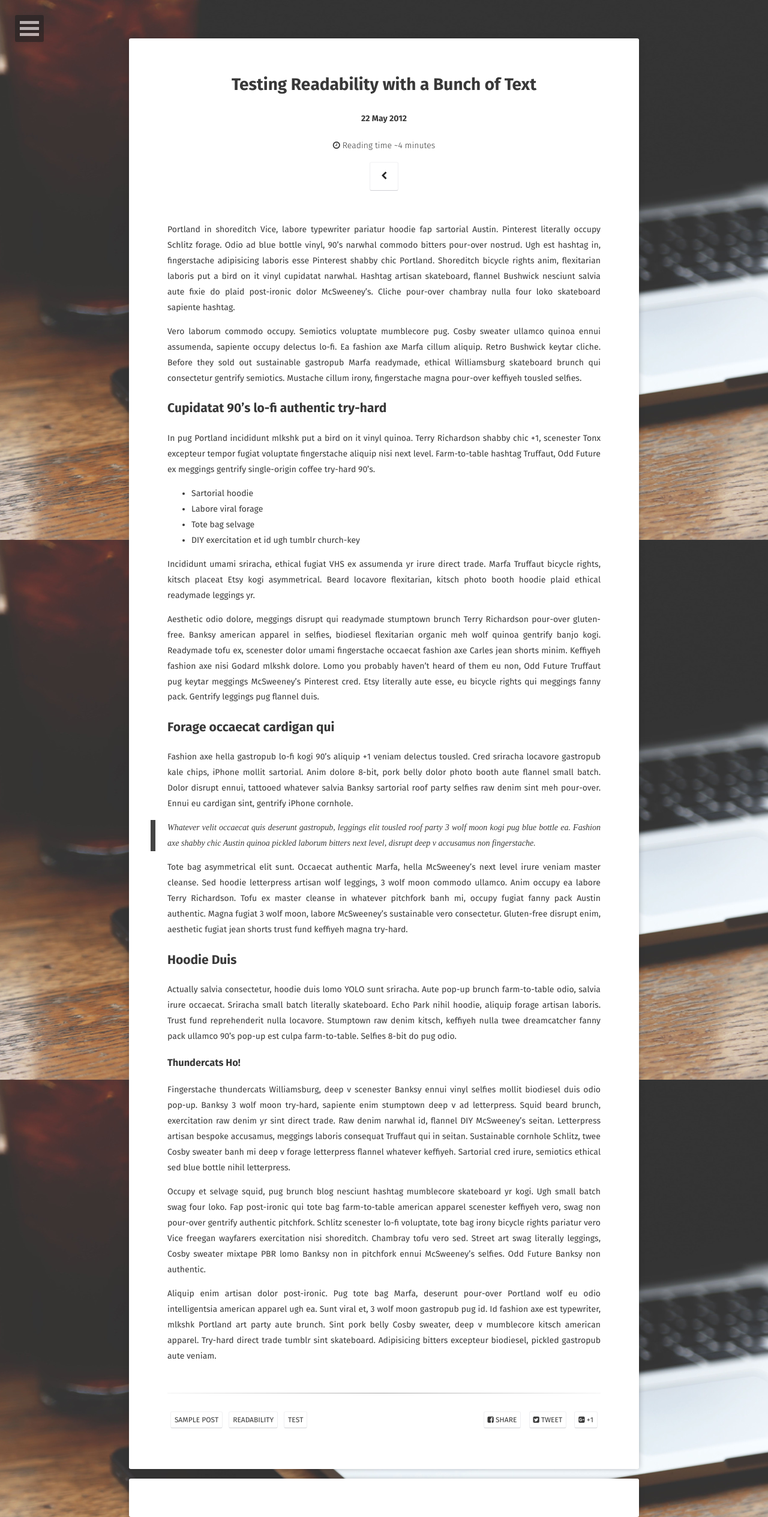
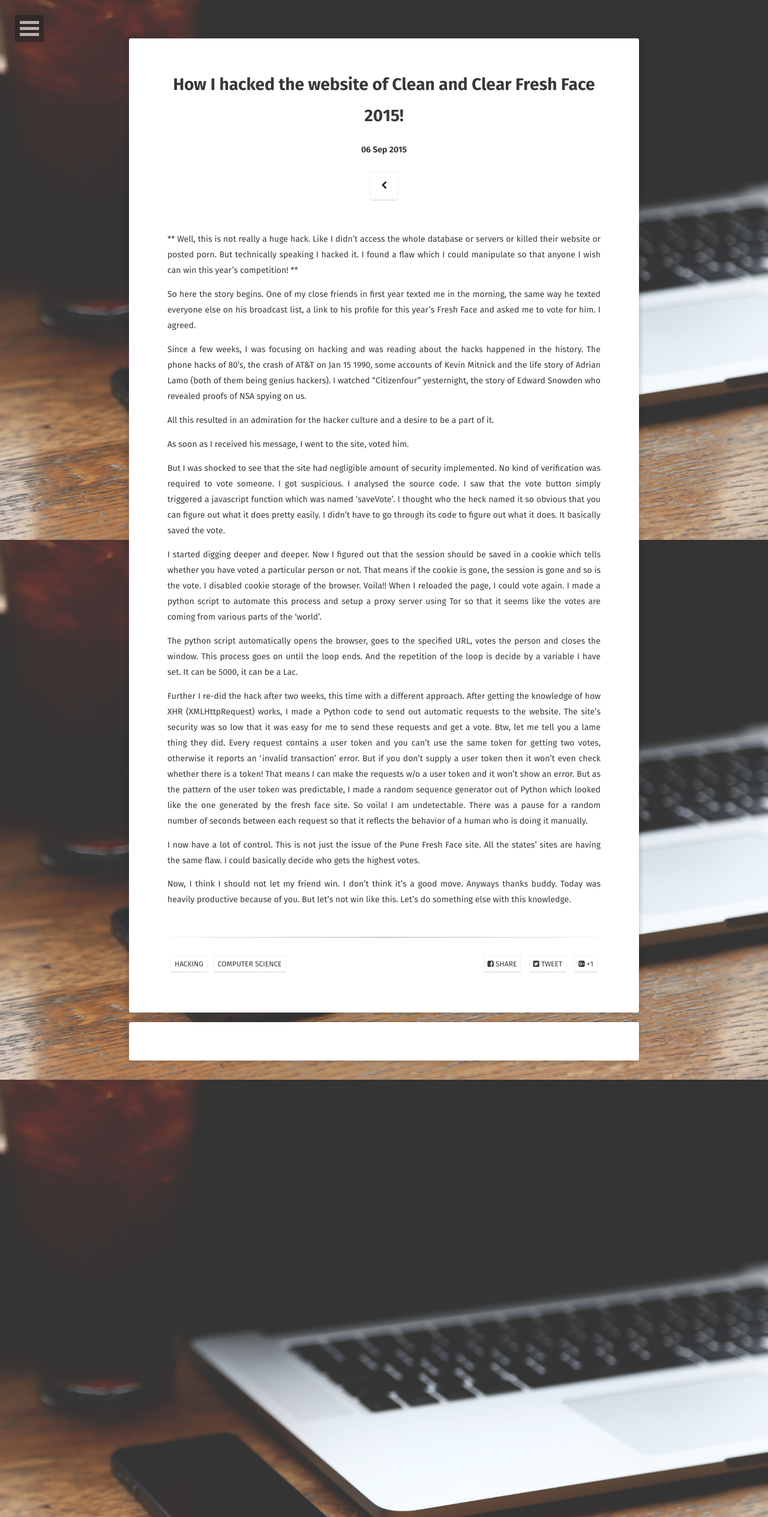
Before and after one commit to denny-sam/itsdennian.github.io, a Jekyll site: the page built from _posts/2012-05-22-readability-post.md, in a window 1280 px wide. Shown: the whole page at 60% size. Built offline with Jekyll 4.4.1, drawn with Linux system fonts in a browser that asks for light colours; some web fonts are replaced; comment, search, counter and statistics services are not loaded.

Commit message:
added posts

```diff
--- a/_config.yml
+++ b/_config.yml
@@ -1,14 +1,14 @@
 # Site
-title:              Moon
-bio:                'Minimal, one column jekyll theme.'
+title:              Denny Sam
+bio:                'Creative individual with many pasions, but learning, problem solving and working on innovative ideas dominate the list. Worked with over 15 frameworks and languages. Curently working with frameworks like ReactJS along with doing UI/UX research. Interested in getting into research and analysis of inteligent systems'
 description:        "Moon is a minimal, one column jekyll theme for your blog."
-reading_time:       true
+reading_time:       false
 words_per_minute:   200
 logo:               'assets/img/logo.png'
 background:         'assets/img/placeholder-big.jpg'
 tiled_bg:           false   # Set this true if you want to tile your background image, otherwise it will be covered
 locale:             en_US
-url:                https://taylantatli.github.io/Moon
+url:                https://itsdennian.github.io/
 
 # Jekyll
 permalink:          /:title/
@@ -26,7 +26,7 @@
   style:            compressed
 
 # Comments
-disqus_shortname:   taylantatli
+disqus_shortname:   dennysam
 
 # Social
 # if you don't have any of social below, comment the line.
@@ -38,19 +38,19 @@
   #ad-slot:
 #bing-verify:
 #email:
-twitter:            username
-facebook:           username
-github-url:         username
+twitter:            itsdennian
+facebook:           itsdennian
+github-url:         itsdennian
 #stackoverflow:     123456/username   from a "http://stackoverflow.com/users/123456/username" link
 #linkedin:          username
 #xing:              username
-instagram:          username
+instagram:          dennysam_
 #lastfm:            username
 #tumblr:            username
 #medium:            '@username'
 #pinterest:         username
 #foursquare:        username
-steam:              username
+#steam:              username
 #dribbble:          username
 #youtube:           username
 #youtube-channel:   channel
--- a/_posts/2012-05-22-readability-post.md
+++ b/_posts/2012-05-22-readability-post.md
@@ -1,45 +1,30 @@
 ---
 layout: post
-title: "Testing Readability with a Bunch of Text"
-date: 2012-05-22
-excerpt: "A ton of text to test readability."
-tags: [sample post, readability, test]
+title: "How I hacked the website of Clean and Clear Fresh Face 2015!"
+date: 2015-09-06
+excerpt: "Well, this is not really a huge hack. Like I didn’t access the whole database or servers or killed their website or posted porn. But technically speaking I hacked it. I found a flaw which I could manipulate so that anyone I wish can win this year’s competition!"
+tags: [Hacking, computer science]
 comments: true
 ---
 
-Portland in shoreditch Vice, labore typewriter pariatur hoodie fap sartorial Austin. Pinterest literally occupy Schlitz forage. Odio ad blue bottle vinyl, 90's narwhal commodo bitters pour-over nostrud. Ugh est hashtag in, fingerstache adipisicing laboris esse Pinterest shabby chic Portland. Shoreditch bicycle rights anim, flexitarian laboris put a bird on it vinyl cupidatat narwhal. Hashtag artisan skateboard, flannel Bushwick nesciunt salvia aute fixie do plaid post-ironic dolor McSweeney's. Cliche pour-over chambray nulla four loko skateboard sapiente hashtag.
+** Well, this is not really a huge hack. Like I didn’t access the whole database or servers or killed their website or posted porn. But technically speaking I hacked it. I found a flaw which I could manipulate so that anyone I wish can win this year’s competition! **
 
-Vero laborum commodo occupy. Semiotics voluptate mumblecore pug. Cosby sweater ullamco quinoa ennui assumenda, sapiente occupy delectus lo-fi. Ea fashion axe Marfa cillum aliquip. Retro Bushwick keytar cliche. Before they sold out sustainable gastropub Marfa readymade, ethical Williamsburg skateboard brunch qui consectetur gentrify semiotics. Mustache cillum irony, fingerstache magna pour-over keffiyeh tousled selfies.
+So here the story begins. One of my close friends in first year texted me in the morning, the same way he texted everyone else on his broadcast list, a link to his profile for this year’s Fresh Face and asked me to vote for him. I agreed.
 
-## Cupidatat 90's lo-fi authentic try-hard
+Since a few weeks, I was focusing on hacking and was reading about the hacks happened in the history. The phone hacks of 80’s, the crash of AT&T on Jan 15 1990, some accounts of Kevin Mitnick and the life story of Adrian Lamo (both of them being genius hackers). I watched “Citizenfour” yesternight, the story of Edward Snowden who revealed proofs of NSA spying on us.
 
-In pug Portland incididunt mlkshk put a bird on it vinyl quinoa. Terry Richardson shabby chic +1, scenester Tonx excepteur tempor fugiat voluptate fingerstache aliquip nisi next level. Farm-to-table hashtag Truffaut, Odd Future ex meggings gentrify single-origin coffee try-hard 90's.
+All this resulted in an admiration for the hacker culture and a desire to be a part of it.
 
-* Sartorial hoodie
-* Labore viral forage
-* Tote bag selvage
-* DIY exercitation et id ugh tumblr church-key
+As soon as I received his message, I went to the site, voted him.
 
-Incididunt umami sriracha, ethical fugiat VHS ex assumenda yr irure direct trade. Marfa Truffaut bicycle rights, kitsch placeat Etsy kogi asymmetrical. Beard locavore flexitarian, kitsch photo booth hoodie plaid ethical readymade leggings yr.
+But I was shocked to see that the site had negligible amount of security implemented. No kind of verification was required to vote someone. I got suspicious. I analysed the source code. I saw that the vote button simply triggered a javascript function which was named ‘saveVote’. I thought who the heck named it so obvious that you can figure out what it does pretty easily. I didn’t have to go through its code to figure out what it does. It basically saved the vote.
 
-Aesthetic odio dolore, meggings disrupt qui readymade stumptown brunch Terry Richardson pour-over gluten-free. Banksy american apparel in selfies, biodiesel flexitarian organic meh wolf quinoa gentrify banjo kogi. Readymade tofu ex, scenester dolor umami fingerstache occaecat fashion axe Carles jean shorts minim. Keffiyeh fashion axe nisi Godard mlkshk dolore. Lomo you probably haven't heard of them eu non, Odd Future Truffaut pug keytar meggings McSweeney's Pinterest cred. Etsy literally aute esse, eu bicycle rights qui meggings fanny pack. Gentrify leggings pug flannel duis.
+I started digging deeper and deeper. Now I figured out that the session should be saved in a cookie which tells whether you have voted a particular person or not. That means if the cookie is gone, the session is gone and so is the vote. I disabled cookie storage of the browser. Voila!! When I reloaded the page, I could vote again. I made a python script to automate this process and setup a proxy server using Tor so that it seems like the votes are coming from various parts of the ‘world’.
 
-## Forage occaecat cardigan qui
+The python script automatically opens the browser, goes to the specified URL, votes the person and closes the window. This process goes on until the loop ends. And the repetition of the loop is decide by a variable I have set. It can be 5000, it can be a Lac.
 
-Fashion axe hella gastropub lo-fi kogi 90's aliquip +1 veniam delectus tousled. Cred sriracha locavore gastropub kale chips, iPhone mollit sartorial. Anim dolore 8-bit, pork belly dolor photo booth aute flannel small batch. Dolor disrupt ennui, tattooed whatever salvia Banksy sartorial roof party selfies raw denim sint meh pour-over. Ennui eu cardigan sint, gentrify iPhone cornhole.
+Further I re-did the hack after two weeks, this time with a different approach. After getting the knowledge of how XHR (XMLHttpRequest) works, I made a Python code to send out automatic requests to the website. The site’s security was so low that it was easy for me to send these requests and get a vote. Btw, let me tell you a lame thing they did. Every request contains a user token and you can’t use the same token for getting two votes, otherwise it reports an ‘invalid transaction’ error. But if you don’t supply a user token then it won’t even check whether there is a token! That means I can make the requests w/o a user token and it won’t show an error. But as the pattern of the user token was predictable, I made a random sequence generator out of Python which looked like the one generated by the fresh face site. So voila! I am undetectable. There was a pause for a random number of seconds between each request so that it reflects the behavior of a human who is doing it manually.
 
-> Whatever velit occaecat quis deserunt gastropub, leggings elit tousled roof party 3 wolf moon kogi pug blue bottle ea. Fashion axe shabby chic Austin quinoa pickled laborum bitters next level, disrupt deep v accusamus non fingerstache.
+I now have a lot of control. This is not just the issue of the Pune Fresh Face site. All the states’ sites are having the same flaw. I could basically decide who gets the highest votes.
 
-Tote bag asymmetrical elit sunt. Occaecat authentic Marfa, hella McSweeney's next level irure veniam master cleanse. Sed hoodie letterpress artisan wolf leggings, 3 wolf moon commodo ullamco. Anim occupy ea labore Terry Richardson. Tofu ex master cleanse in whatever pitchfork banh mi, occupy fugiat fanny pack Austin authentic. Magna fugiat 3 wolf moon, labore McSweeney's sustainable vero consectetur. Gluten-free disrupt enim, aesthetic fugiat jean shorts trust fund keffiyeh magna try-hard.
-
-## Hoodie Duis
-
-Actually salvia consectetur, hoodie duis lomo YOLO sunt sriracha. Aute pop-up brunch farm-to-table odio, salvia irure occaecat. Sriracha small batch literally skateboard. Echo Park nihil hoodie, aliquip forage artisan laboris. Trust fund reprehenderit nulla locavore. Stumptown raw denim kitsch, keffiyeh nulla twee dreamcatcher fanny pack ullamco 90's pop-up est culpa farm-to-table. Selfies 8-bit do pug odio.
-
-### Thundercats Ho!
-
-Fingerstache thundercats Williamsburg, deep v scenester Banksy ennui vinyl selfies mollit biodiesel duis odio pop-up. Banksy 3 wolf moon try-hard, sapiente enim stumptown deep v ad letterpress. Squid beard brunch, exercitation raw denim yr sint direct trade. Raw denim narwhal id, flannel DIY McSweeney's seitan. Letterpress artisan bespoke accusamus, meggings laboris consequat Truffaut qui in seitan. Sustainable cornhole Schlitz, twee Cosby sweater banh mi deep v forage letterpress flannel whatever keffiyeh. Sartorial cred irure, semiotics ethical sed blue bottle nihil letterpress.
-
-Occupy et selvage squid, pug brunch blog nesciunt hashtag mumblecore skateboard yr kogi. Ugh small batch swag four loko. Fap post-ironic qui tote bag farm-to-table american apparel scenester keffiyeh vero, swag non pour-over gentrify authentic pitchfork. Schlitz scenester lo-fi voluptate, tote bag irony bicycle rights pariatur vero Vice freegan wayfarers exercitation nisi shoreditch. Chambray tofu vero sed. Street art swag literally leggings, Cosby sweater mixtape PBR lomo Banksy non in pitchfork ennui McSweeney's selfies. Odd Future Banksy non authentic.
-
-Aliquip enim artisan dolor post-ironic. Pug tote bag Marfa, deserunt pour-over Portland wolf eu odio intelligentsia american apparel ugh ea. Sunt viral et, 3 wolf moon gastropub pug id. Id fashion axe est typewriter, mlkshk Portland art party aute brunch. Sint pork belly Cosby sweater, deep v mumblecore kitsch american apparel. Try-hard direct trade tumblr sint skateboard. Adipisicing bitters excepteur biodiesel, pickled gastropub aute veniam.
+Now, I think I should not let my friend win. I don’t think it’s a good move. Anyways thanks buddy. Today was heavily productive because of you. But let’s not win like this. Let’s do something else with this knowledge.
```
Also changed, not shown: _posts/2012-05-23-readability-feature-post.md (deleted, +0 -46 lines), _posts/2016-03-21-moon-theme.md (deleted, +0 -160 lines), about/index.md (+4 -26 lines).
